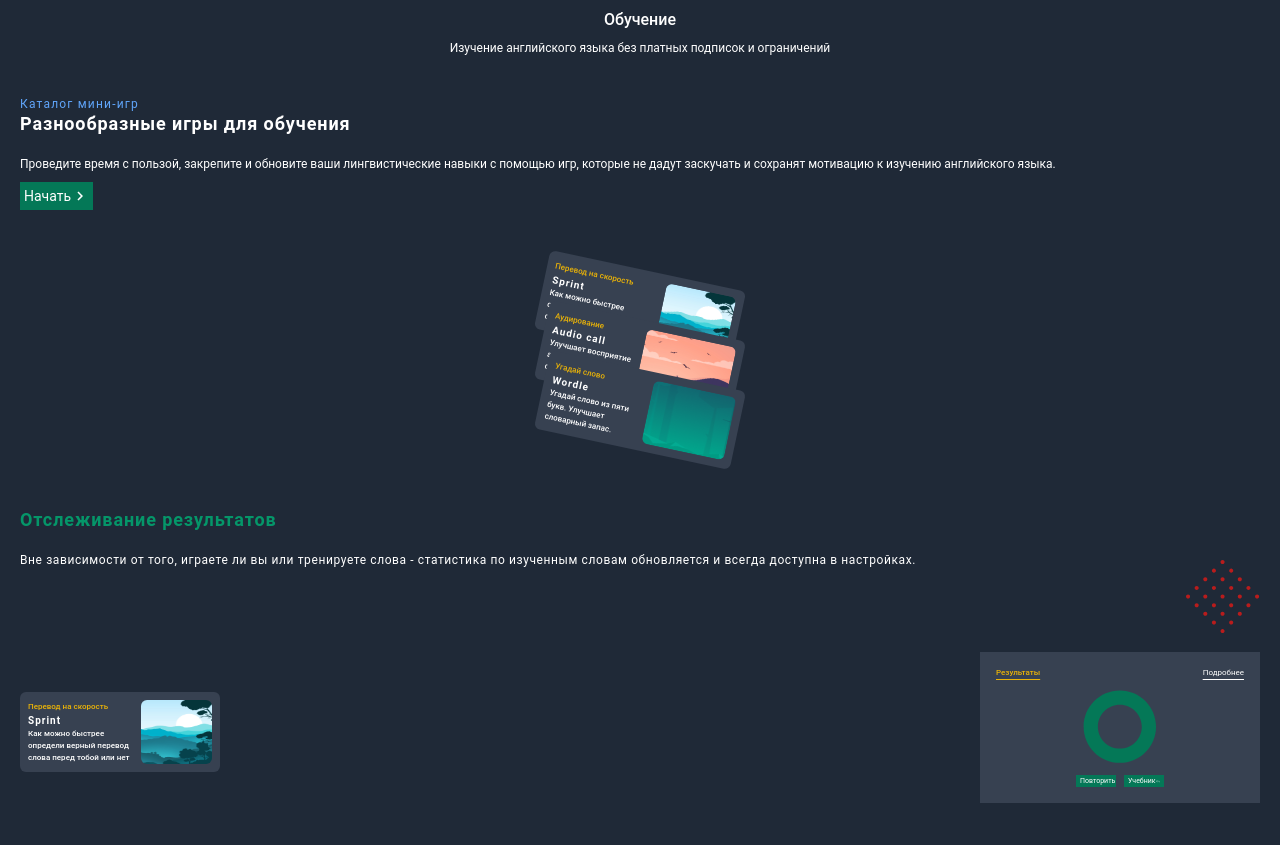
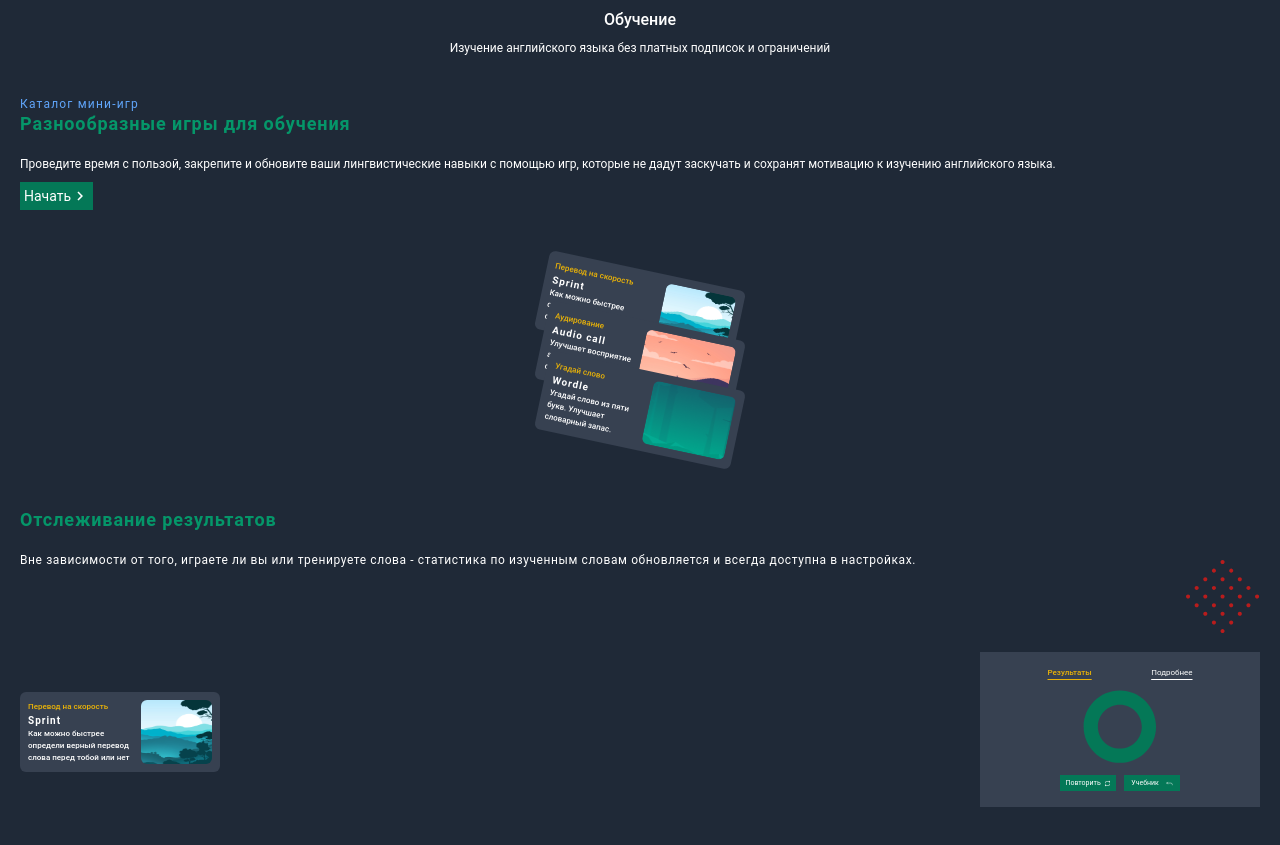
Before and after one commit to Arantiryo/rs-lang, a React (Create React App) app in the folder rs-lang/: page / in a window 1280 px wide. Shown: the part 749-1594 px from the top of the page. Built offline with nearby package versions, Linux system fonts and the light colour scheme.

Commit message:
fix: minor style fixes

```diff
--- a/rs-lang/src/components/Mini-games/MiniGames.tsx
+++ b/rs-lang/src/components/Mini-games/MiniGames.tsx
@@ -8,7 +8,7 @@ export default function MiniGames() {
       <h3 className="text-xs leading-3 text-blue-400 tracking-widest mb-1">
         Каталог мини-игр
       </h3>
-      <h2 className="text-lg leading-5 text-white font-bold tracking-wider mb-5">
+      <h2 className="text-lg leading-5 text-emerald-600 font-bold tracking-wider mb-5">
         Разнообразные игры для обучения
       </h2>
       <p className="text-xs leading-5 text-white mb-2">
--- a/rs-lang/src/components/ResultsTracking/ResultsCard/ResultsCard.tsx
+++ b/rs-lang/src/components/ResultsTracking/ResultsCard/ResultsCard.tsx
@@ -6,8 +6,8 @@ import LoaderButton from "../../LoaderButton/LoaderButton";
 export default function ResultsTrackingCard() {
   return (
     <div className="results-card ml-auto w-1/2 bg-gray-700 max-w-[280px] max-h-[330px] p-4">
-      <ul className="list-none flex items-center justify-between">
-        <li className="text-yellow-500 font-medium text-[8px] leading-[10px] underline underline-offset-4">
+      <ul className="list-none flex items-center justify-evenly">
+        <li className="text-yellow-500 font-medium text-[8px] leading-[10px] underline underline-offset-4 mr-2">
           Результаты
         </li>
         <li className="text-white text-[8px] leading-[10px] underline underline-offset-4">
@@ -18,7 +18,7 @@ export default function ResultsTrackingCard() {
       <div className="flex items-center justify-center">
         <LoaderButton
           type="button"
-          className="results__btn_retry w-10 h-3 bg-emerald-700 hover:bg-emerald-600 transition-colors text-white px-1 mr-2"
+          className="results__btn_retry w-14 h-4 bg-emerald-700 hover:bg-emerald-600 transition-colors text-white px-1 mr-2"
         >
           <span className="flex items-center justify-around text-[7px] leading-[7px]">
             Повторить <MdRepeat className="text-[7px] leading-[7px]" />
@@ -26,7 +26,7 @@ export default function ResultsTrackingCard() {
         </LoaderButton>
         <LoaderButton
           type="button"
-          className="results__btn_retry w-10 h-3 bg-emerald-700 hover:bg-emerald-600 transition-colors text-white px-1"
+          className="results__btn_retry w-14 h-4 bg-emerald-700 hover:bg-emerald-600 transition-colors text-white px-1"
         >
           <span className="flex items-center justify-around text-[7px] leading-[7px]">
             Учебник{" "}
```
